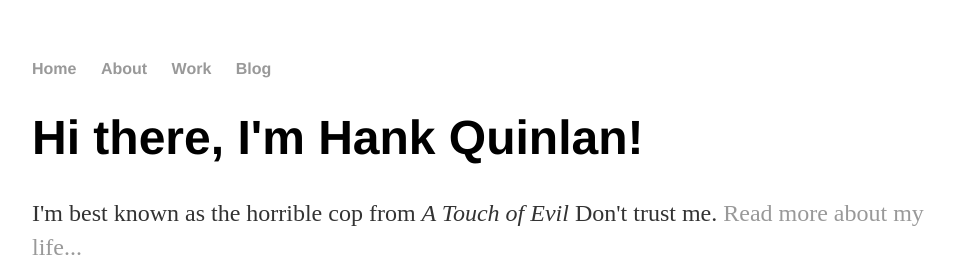
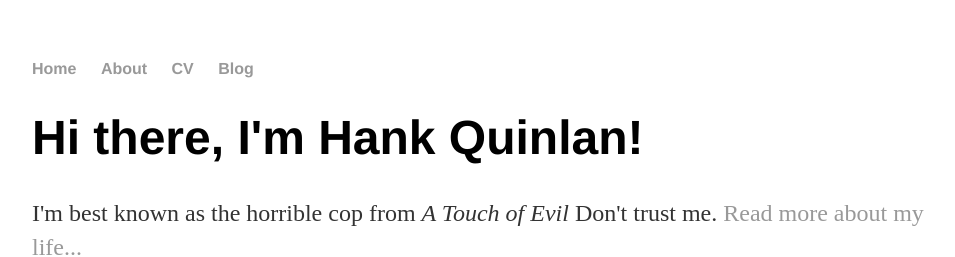
Before and after one commit to bstnel/bstnel.github.io, a Jekyll site: the page built from index.html, in a window 1280 px wide. Shown: the top 257 px of the page, without its empty margins (160-1115 px from the left). Built offline with Jekyll 4.4.1, drawn with Linux system fonts in a browser that asks for light colours.

Commit message:
Update default.html

```diff
--- a/_layouts/default.html
+++ b/_layouts/default.html
@@ -10,7 +10,7 @@
 	    		<ul>
 	        		<li><a href="/">Home</a></li>
 		        	<li><a href="/about">About</a></li>
-	        		<li><a href="/cv">Work</a></li>
+	        		<li><a href="/cv">CV</a></li>
 	        		<li><a href="/blog">Blog</a></li>
 	    		</ul>
 			</nav>
```
